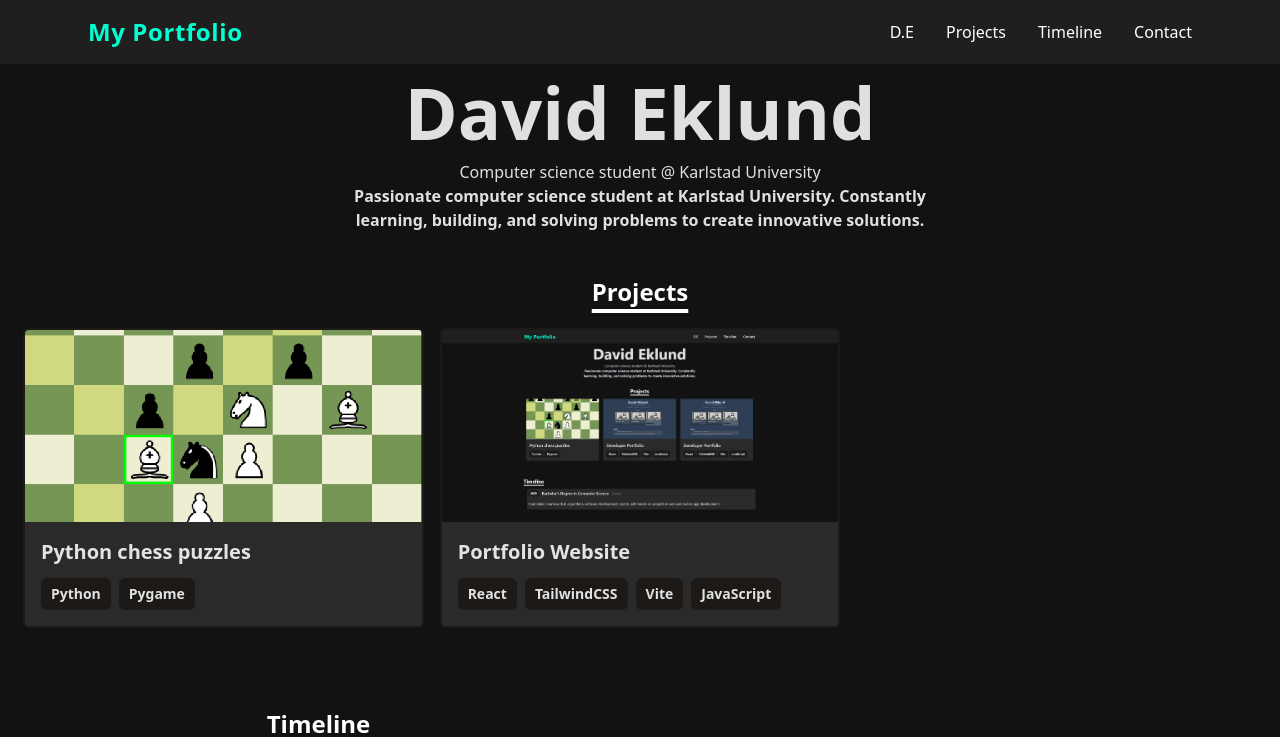
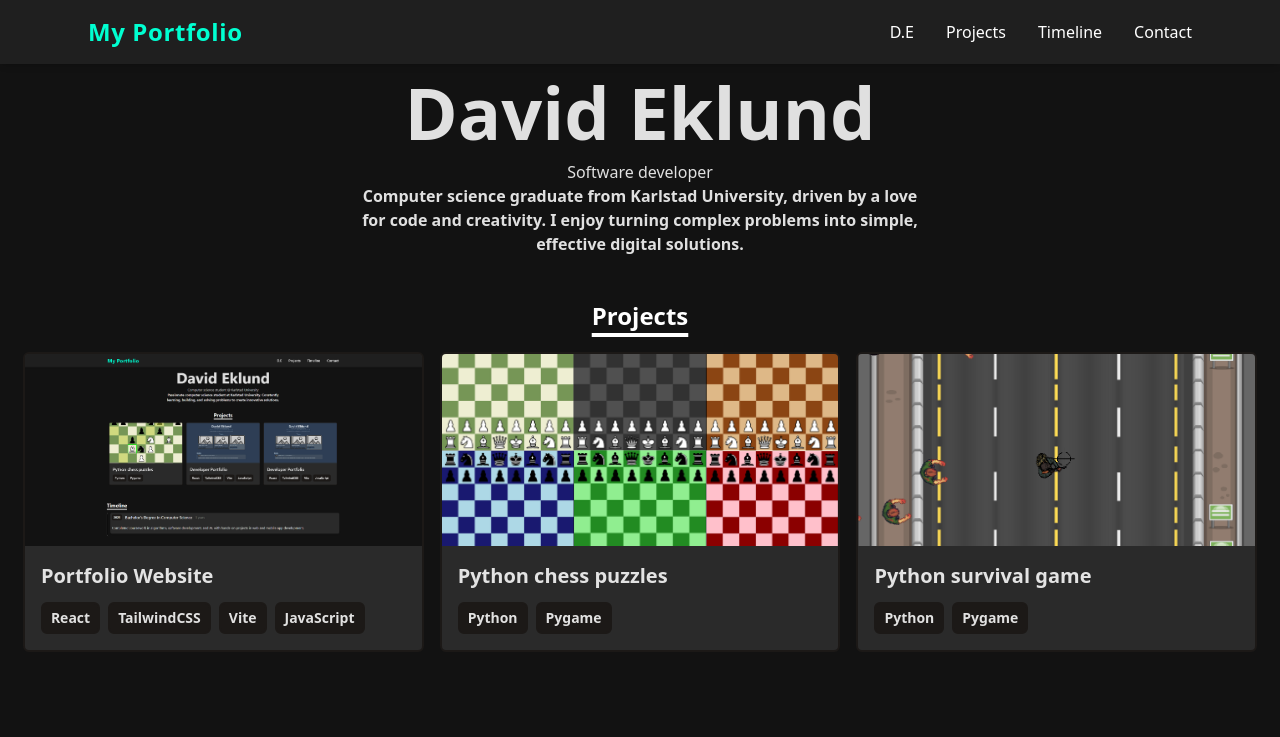
Before and after one commit to Eklund2012/minimal-portfolio, a React (Vite) app: page / in a window 1280 px wide. Shown: the top 737 px of the page. Built offline with nearby package versions, Linux system fonts and the light colour scheme.

Commit message:
Refactor code structure for improved readability and maintainability

```diff
--- a/src/components/intro.jsx
+++ b/src/components/intro.jsx
@@ -4,9 +4,9 @@ function Intro() {
   return (
     <div className="flex items-center justify-center flex-col text-center pt-3 pb-3">
       <h1 className="text-4xl md:text-7xl mb-1 md:mb-3 font-bold">David Eklund</h1>
-      <p clasName="text-lg md:text-xl mb-3 font-medium">Computer science student @ Karlstad University</p>
-      <p className="text-base max-w-xl font-bold">Passionate computer science student at Karlstad University.
-        Constantly learning, building, and solving problems to create innovative solutions.</p>
+      <p clasName="text-lg md:text-xl mb-3 font-medium">Software developer</p>
+      <p className="text-base max-w-xl font-bold">Computer science graduate from Karlstad University, driven by a love for code and creativity.
+        I enjoy turning complex problems into simple, effective digital solutions.</p>
     </div>
   );
 }
--- a/src/data/portfolio.js
+++ b/src/data/portfolio.js
@@ -1,4 +1,11 @@
 export default [
+    {
+        title: "Portfolio Website",
+        imgUrl: "/assets/portfolio.png",
+        alt: "Minimal portfolio project",
+        stack: ["React", "TailwindCSS", "Vite", "JavaScript"],
+        link: "https://github.com/Eklund2012/minimal-portfolio",
+    },
     {
         title: "Python chess puzzles",
         imgUrl: '/assets/chess_puzzles.png',
@@ -7,10 +14,10 @@ export default [
         link: "https://github.com/Eklund2012/py-chess-puzzles",
     },
     {
-        title: "Portfolio Website",
-        imgUrl: "/assets/portfolio.png",
-        alt: "Minimal portfolio project",
-        stack: ["React", "TailwindCSS", "Vite", "JavaScript"],
-        link: "https://github.com/Eklund2012/minimal-portfolio",
+        title: "Python survival game",
+        imgUrl: '/assets/zombie_survival.png',
+        alt: "Zombie survival game project",
+        stack: ["Python", "Pygame"],
+        link: "https://github.com/Eklund2012/zombie-survival",
     },
 ]
```
Also changed, not shown: public/assets/chess_puzzles.png, public/assets/zombie_survival.png (added).
